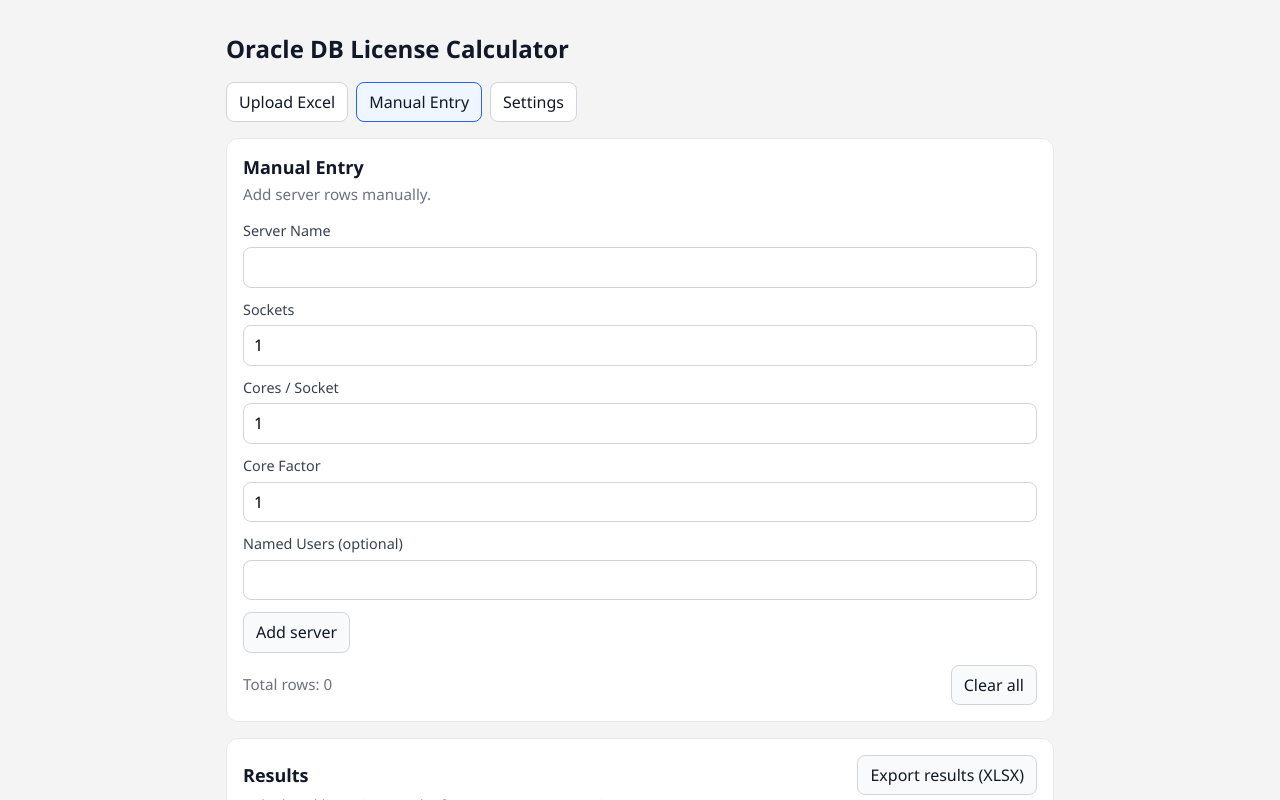
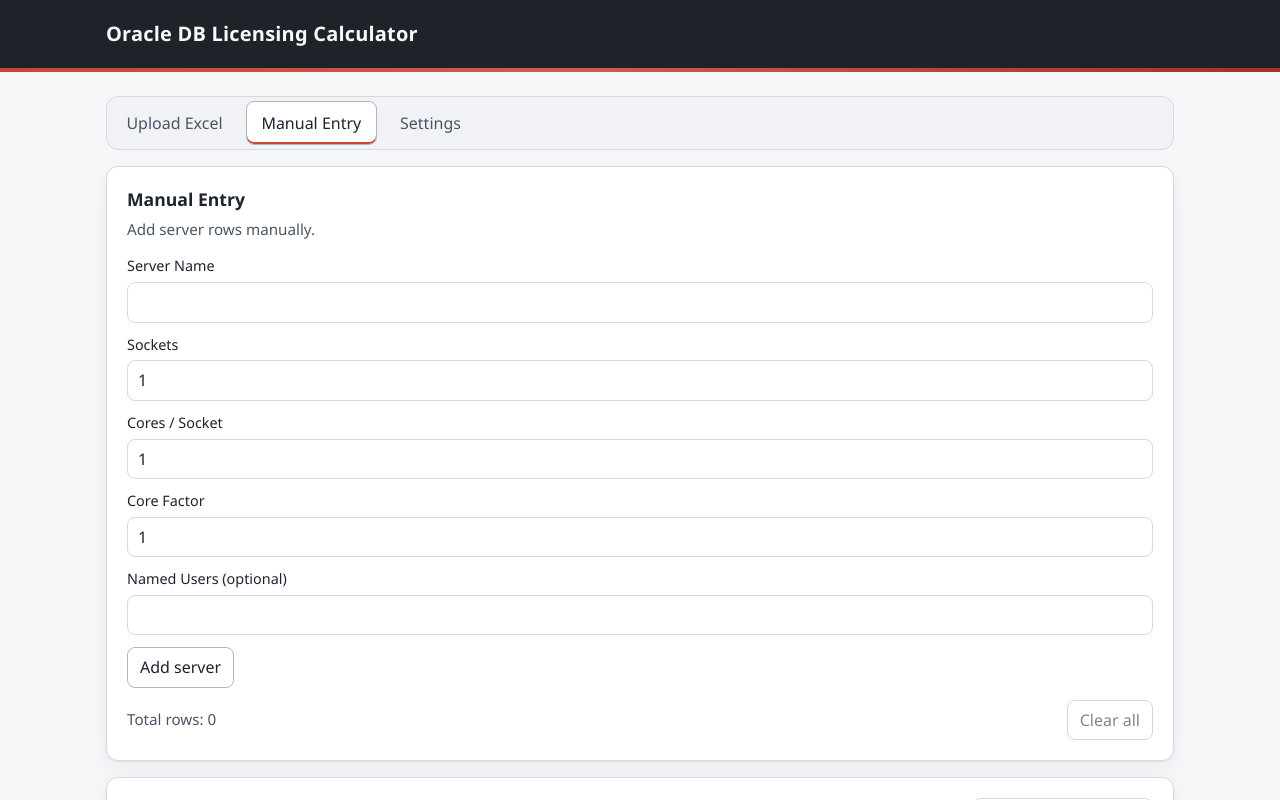
Before and after one commit to Naji-Z94/Oracle-DB-license-calculator, a React (Vite) app: page / in a window 1280 px wide. Both pictures are taken after a click on the button "Manual Entry". Shown: the top 800 px of the page. Built offline with nearby package versions, Linux system fonts and the light colour scheme.

Commit message:
UI: Redwood-inspired theme (no logic changes)

```diff
--- a/src/App.tsx
+++ b/src/App.tsx
@@ -1,5 +1,6 @@
 import { useState } from 'react'
 import './App.css'
+import './styles/redwood.css'
 import ManualEntry from './features/manual/ManualEntry'
 import Settings from './features/settings/Settings'
 import UploadExcel from './features/upload/UploadExcel'
@@ -20,11 +21,15 @@
   })
 
   return (
-    <main className="app">
-      <header className="app-header">
-        <h1>Oracle DB License Calculator</h1>
+    <div className="app-shell">
+      <header className="global-header">
+        <div className="global-header-inner">
+          <h1 className="brand-title">Oracle DB Licensing Calculator</h1>
+        </div>
+        <div className="redwood-stripe" aria-hidden="true" />
       </header>
 
+      <main className="app">
         <nav className="tabs" aria-label="Main sections">
           <button
             type="button"
@@ -53,6 +58,7 @@
         {activeTab === 'manual' && <ManualEntry servers={servers} settings={settings} setServers={setServers} />}
         {activeTab === 'settings' && <Settings settings={settings} setSettings={setSettings} />}
       </main>
+    </div>
   )
 }
 
--- /dev/null
+++ b/src/styles/redwood.css
@@ -0,0 +1,244 @@
+:root {
+  --rw-bg-page: #f6f7f9;
+  --rw-bg-surface: #ffffff;
+  --rw-bg-muted: #f0f2f5;
+  --rw-bg-header: #1f2329;
+  --rw-text-primary: #1d2430;
+  --rw-text-secondary: #4a5565;
+  --rw-text-on-dark: #f7f8fa;
+  --rw-border-subtle: #d6dbe2;
+  --rw-border-strong: #aeb7c2;
+  --rw-accent: #c74634;
+  --rw-accent-strong: #b33a2a;
+  --rw-focus: #0f62fe;
+  --rw-warning-bg: #fff6e6;
+  --rw-warning-border: #e4b040;
+  --rw-warning-text: #6e4b00;
+  --rw-danger-bg: #fff0f0;
+  --rw-danger-border: #e7b1b1;
+  --rw-danger-text: #8f2f2f;
+
+  --rw-radius-sm: 8px;
+  --rw-radius-md: 12px;
+  --rw-radius-pill: 999px;
+  --rw-space-1: 0.25rem;
+  --rw-space-2: 0.5rem;
+  --rw-space-3: 0.75rem;
+  --rw-space-4: 1rem;
+  --rw-space-5: 1.25rem;
+  --rw-space-6: 1.5rem;
+  --rw-space-8: 2rem;
+
+  --rw-shadow-card: 0 1px 2px rgba(21, 32, 56, 0.08), 0 8px 24px rgba(21, 32, 56, 0.05);
+}
+
+body {
+  background: var(--rw-bg-page);
+  color: var(--rw-text-primary);
+}
+
+.app-shell {
+  min-height: 100vh;
+}
+
+.global-header {
+  background: var(--rw-bg-header);
+  color: var(--rw-text-on-dark);
+}
+
+.global-header-inner {
+  max-width: 1100px;
+  margin: 0 auto;
+  padding: var(--rw-space-5) var(--rw-space-4);
+}
+
+.brand-title {
+  margin: 0;
+  font-size: 1.25rem;
+  font-weight: 600;
+  letter-spacing: 0.01em;
+}
+
+.redwood-stripe {
+  height: 4px;
+  background: linear-gradient(90deg, var(--rw-accent) 0%, #d25a49 45%, #a82f23 100%);
+}
+
+.app {
+  max-width: 1100px;
+  margin: 0 auto;
+  padding: var(--rw-space-6) var(--rw-space-4) var(--rw-space-8);
+}
+
+.tabs {
+  display: flex;
+  gap: var(--rw-space-2);
+  margin-bottom: var(--rw-space-4);
+  padding: var(--rw-space-1);
+  background: var(--rw-bg-muted);
+  border: 1px solid var(--rw-border-subtle);
+  border-radius: var(--rw-radius-md);
+}
+
+.tab {
+  border: 1px solid transparent;
+  background: transparent;
+  color: var(--rw-text-secondary);
+  border-radius: var(--rw-radius-sm);
+  padding: 0.6rem 0.9rem;
+  min-height: 2.5rem;
+  font-weight: 500;
+}
+
+.tab:hover {
+  background: #ffffff;
+  color: var(--rw-text-primary);
+  border-color: var(--rw-border-subtle);
+}
+
+.tab.active {
+  background: var(--rw-bg-surface);
+  color: var(--rw-text-primary);
+  border-color: var(--rw-border-strong);
+  box-shadow: inset 0 -2px 0 var(--rw-accent);
+}
+
+.panel {
+  background: var(--rw-bg-surface);
+  border: 1px solid var(--rw-border-subtle);
+  border-radius: var(--rw-radius-md);
+  box-shadow: var(--rw-shadow-card);
+  padding: var(--rw-space-5);
+}
+
+.panel h2 {
+  margin: 0 0 var(--rw-space-2);
+  font-size: 1.1rem;
+  font-weight: 600;
+}
+
+.results-panel {
+  margin-top: var(--rw-space-4);
+}
+
+.muted {
+  color: var(--rw-text-secondary);
+}
+
+label {
+  color: var(--rw-text-primary);
+  font-weight: 500;
+}
+
+input,
+select,
+button,
+.button-link {
+  min-height: 2.5rem;
+  border-radius: var(--rw-radius-sm);
+}
+
+input,
+select {
+  border: 1px solid var(--rw-border-subtle);
+  background: #fff;
+  color: var(--rw-text-primary);
+}
+
+input:hover,
+select:hover {
+  border-color: var(--rw-border-strong);
+}
+
+button,
+.button-link {
+  border: 1px solid var(--rw-border-strong);
+  background: #fff;
+  color: var(--rw-text-primary);
+  font-weight: 500;
+  text-decoration: none;
+  cursor: pointer;
+}
+
+button:hover,
+.button-link:hover {
+  border-color: #8f99a8;
+  background: #f9fafb;
+}
+
+button:disabled {
+  opacity: 0.55;
+  cursor: not-allowed;
+}
+
+.tab:focus-visible,
+input:focus-visible,
+select:focus-visible,
+button:focus-visible,
+a:focus-visible {
+  outline: 3px solid color-mix(in srgb, var(--rw-focus) 28%, transparent);
+  outline-offset: 1px;
+}
+
+.results-table {
+  font-size: 0.92rem;
+}
+
+.results-table th,
+.results-table td {
+  border-color: var(--rw-border-subtle);
+  padding: 0.55rem 0.6rem;
+}
+
+.results-table thead th {
+  background: #eef2f7;
+  color: #2d3a4e;
+  font-weight: 600;
+}
+
+.results-table tbody tr:nth-child(even) {
+  background: #fafbfc;
+}
+
+.results-table tfoot td {
+  background: #f3f6fb;
+  font-weight: 700;
+}
+
+.table-actions {
+  gap: var(--rw-space-2);
+}
+
+.warning-box {
+  border-color: var(--rw-warning-border);
+  background: var(--rw-warning-bg);
+  color: var(--rw-warning-text);
+}
+
+.warning-badge {
+  border-radius: var(--rw-radius-pill);
+  border-color: var(--rw-warning-border);
+  background: var(--rw-warning-bg);
+  color: var(--rw-warning-text);
+}
+
+.error-box {
+  border-color: var(--rw-danger-border);
+  background: var(--rw-danger-bg);
+}
+
+.error-title,
+.error-list {
+  color: var(--rw-danger-text);
+}
+
+@media (max-width: 768px) {
+  .tabs {
+    overflow-x: auto;
+  }
+
+  .results-header {
+    flex-direction: column;
+    align-items: flex-start;
+  }
+}
```
Lines whose indentation alone changed are shown as unchanged.
